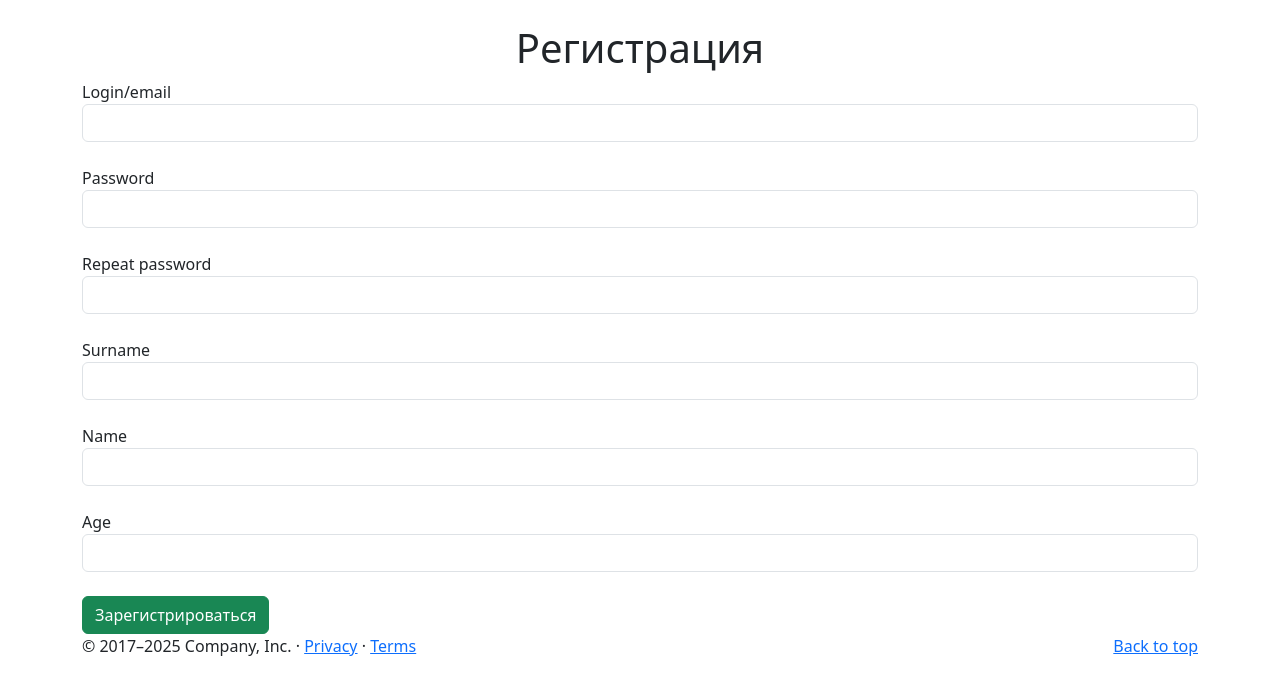
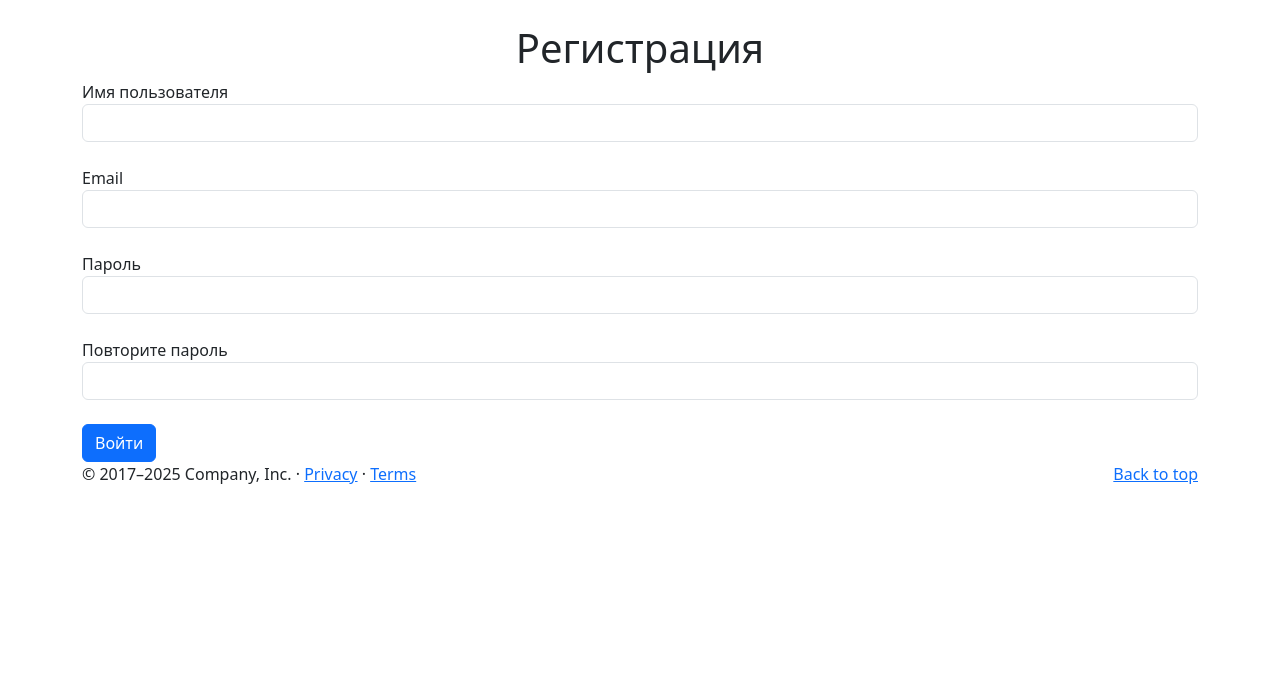
Before and after one commit to Tempays/web_project, a Flask app: page /register in a window 1280 px wide. Shown: the part 57-752 px from the top of the page. Run offline with Flask 3, Linux system fonts and the light colour scheme.

Commit message:
Оптимизация некоторых шаблонов, подключение обработчиков регистрации и авторизации к соответствующим шаблонам, реализация логаута

```diff
--- a/data/__all_models.py
+++ b/data/__all_models.py
@@ -1 +1,2 @@
 from . import user
+from . import accomodation
--- a/data/accomodation.py
+++ b/data/accomodation.py
@@ -7,6 +7,7 @@ from data.db_session import SqlAlchemyBase
 
 
 class Accomodation(SqlAlchemyBase):
+    __tablename__ = 'Accomodation'
 
     id = sqlalchemy.Column(sqlalchemy.Integer, primary_key=True, autoincrement=True)
     name = sqlalchemy.Column(sqlalchemy.String)
--- a/forms.py
+++ b/forms.py
@@ -5,15 +5,15 @@ from wtforms.validators import DataRequired
 
 
 class RegisterForm(FlaskForm):
-    username = StringField(label='username', validators=[DataRequired()])
+    login = StringField(label='Имя пользователя', validators=[DataRequired()])
     email = EmailField(label='Email', validators=[DataRequired()])
     password = PasswordField(label='Пароль', validators=[DataRequired()])
-    password_again = PasswordField(label='Повторите Пароль', validators=[DataRequired()])
-    submit = SubmitField(label='Submit')
+    password_again = PasswordField(label='Повторите пароль', validators=[DataRequired()])
+    submit = SubmitField(label='Войти')
 
 
 class LoginForm(FlaskForm):
-    username = EmailField('Имя', validators=[DataRequired()])
+    username = EmailField('Имя пользователя', validators=[DataRequired()])
     password = PasswordField('Пароль', validators=[DataRequired()])
     remember_me = BooleanField('Запомнить меня')
     submit = SubmitField('Войти')
--- a/main.py
+++ b/main.py
@@ -4,13 +4,23 @@ from data import db_session
 from data.db_session import create_session
 from data.user import User
 from forms import RegisterForm, LoginForm
-from flask_login import login_user
+from flask_login import login_user, LoginManager, logout_user
 
 app = Flask(__name__)
 app.config['SECRET_KEY'] = 'special_secret_key_kyoma'
 
+login_manager = LoginManager()
+login_manager.init_app(app)
+
+
+@login_manager.user_loader
+def load_user(user_id):
+    db_sess = db_session.create_session()
+    return db_sess.query(User).filter(User.id == user_id).first()
+
 
 def main():
+    db_session.global_init("db/data.db")
     app.run()
 
 
@@ -33,13 +43,18 @@ def register():
                                    form=form,
                                    message="Такой пользователь уже есть")
         user = User(
-            username=form.username.data,
+            username=form.login.data,
             email=form.email.data)
         user.set_password(form.password.data)
         db_sess.add(user)
         db_sess.commit()
         return redirect('/login')
-    return render_template('register.html', title='Регистрация', form=form)
+    return render_template('register.html', title='Регистрация', form=form, message='')
+
+
+@app.route('/login')
+def login_():
+    return redirect('/enter')
 
 
 @app.route('/enter', methods=['GET', 'POST'])
@@ -57,6 +72,12 @@ def login():
     return render_template('enter.html', title='Авторизация', form=form)
 
 
+@app.route('/logout')
+def logout():
+    logout_user()
+    return redirect("/")
+
+
 
 if __name__ == '__main__':
     main()
--- a/templates/base.html
+++ b/templates/base.html
@@ -24,8 +24,12 @@
       <nav class="d-inline-flex mt-2 mt-md-0 ms-md-auto">
         <a class="me-3 py-2 link-body-emphasis text-decoration-none" href="/">Главная</a>
         <a class="me-3 py-2 link-body-emphasis text-decoration-none" href="/about">Про нас</a>
+        {% if current_user.is_authenticated %}
+        <a class="me-3 py-2 link-body-emphasis text-decoration-none" href="/logout">{{ current_user.username }}</a>
+        {% else %}
         <a class="me-3 py-2 link-body-emphasis text-decoration-none" href="/register">Регистрация</a>
-          <a class="me-3 py-2 link-body-emphasis text-decoration-none" href="/enter">Вход</a>
+        <a class="me-3 py-2 link-body-emphasis text-decoration-none" href="/enter">Вход</a>
+        {% endif %}
       </nav>
         <a class="btn btn-warning" href="/create-advertisement">Создать</a>
     </div>
--- a/templates/register.html
+++ b/templates/register.html
@@ -7,26 +7,15 @@
 {% block body %}
 <h1><center>Регистрация</center></h1>
 <div class="container">
-    <form class="login_form" method="post">
-        <div>Login/email</div>
-        <input type="email" class="form-control" id="email" aria-describedby="emailHelp" name="email">
-        <br>
-        <div>Password</div>
-        <input type="password" class="form-control" id="hashed_password" name="hashed_password">
-        <br>
-        <div>Repeat password</div>
-        <input type="password" class="form-control" id="r-password" name="r-password">
-        <br>
-        <div>Surname</div>
-        <input type="text" class="form-control" id="surname" name="surname">
-        <br>
-        <div>Name</div>
-        <input type="text" class="form-control" id="name" name="name">
-        <br>
-        <div>Age</div>
-        <input type="text" class="form-control" id="age" name="age">
-        <br>
-        <input type="submit" class="btn btn-success" value="Зарегистрироваться">
+    <form action="" method="post" novalidate>
+        {{ form.csrf_token }}
+        {% for field in form if field.name != 'csrf_token' and field.name != 'submit'%}
+            <div>{{ field.label }}</div>
+            {{ field(type=field.name, class="form-control") }}
+            <br>
+        {% endfor %}
+        {{ form.submit(type="submit", class="btn btn-primary") }}
     </form>
+    {{ message }}
 </div>
 {% endblock %}
```
Also changed, not shown: data/user.py (+4 -6 lines), templates/enter.html (+10 -15 lines), db/data.db (added).
